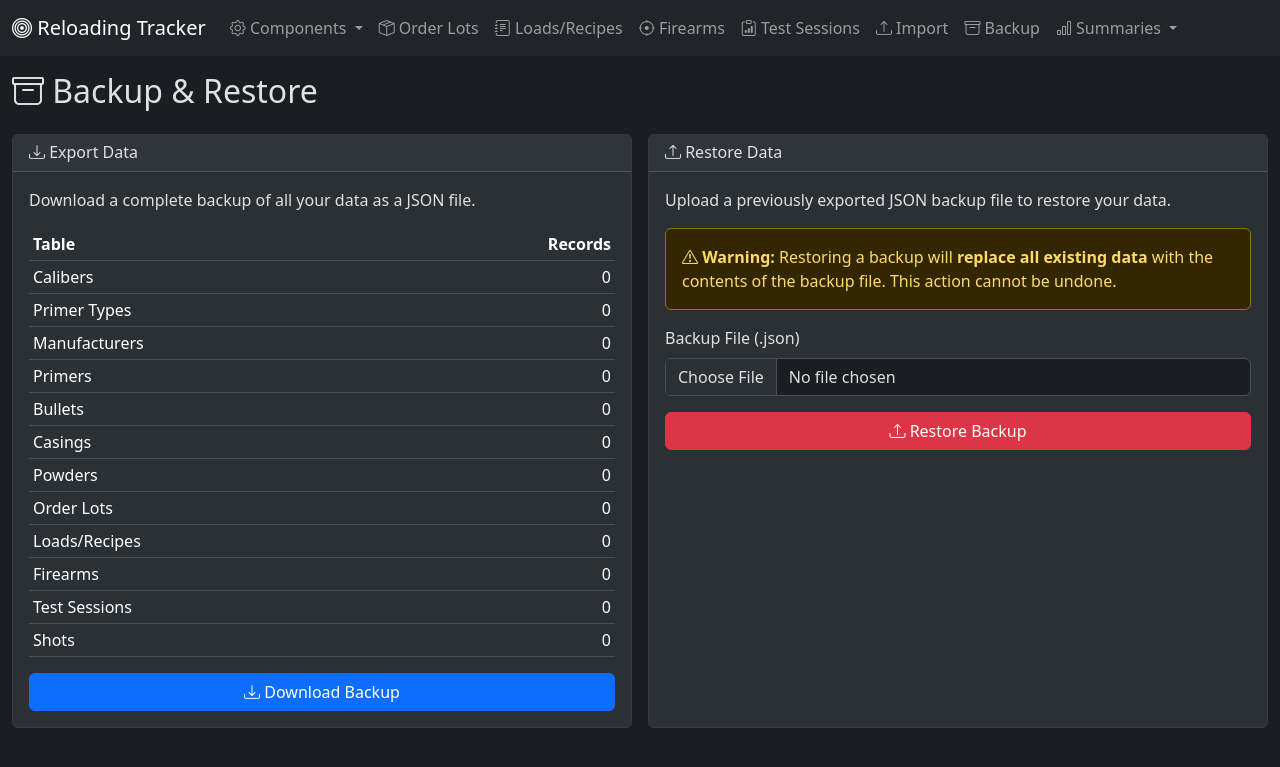
After one commit to clbiggs/reloading, a Flask app: page /backup/ in a window 1280 px wide. The commit adds this page. Shown: the top 767 px of the page. Run offline with Flask 3, Linux system fonts and the light colour scheme; parts of the project's set-up code (start-up, migrations or seed data) failed here and were passed over.

Commit message:
added export/import

```diff
--- a/src/app.py
+++ b/src/app.py
@@ -29,6 +29,7 @@ def create_app():
         test_sessions,
         upload,
         summaries,
+        backup,
     )
 
     app.register_blueprint(calibers.bp)
@@ -44,6 +45,7 @@ def create_app():
     app.register_blueprint(test_sessions.bp)
     app.register_blueprint(upload.bp)
     app.register_blueprint(summaries.bp)
+    app.register_blueprint(backup.bp)
 
     @app.route("/")
     def index():
--- /dev/null
+++ b/src/routes/backup.py
@@ -0,0 +1,149 @@
+"""Routes for exporting and importing all application data."""
+
+import json
+from datetime import datetime, timezone
+from flask import Blueprint, render_template, request, redirect, url_for, flash, Response
+from models import (
+    db,
+    Caliber,
+    PrimerType,
+    Manufacturer,
+    Primer,
+    Bullet,
+    Casing,
+    Powder,
+    OrderLot,
+    Load,
+    Firearm,
+    TestSession,
+    Shot,
+)
+
+bp = Blueprint("backup", __name__, url_prefix="/backup")
+
+# Models in dependency order for export/import
+MODELS_IN_ORDER = [
+    ("calibers", Caliber),
+    ("primer_types", PrimerType),
+    ("manufacturers", Manufacturer),
+    ("primers", Primer),
+    ("bullets", Bullet),
+    ("casings", Casing),
+    ("powders", Powder),
+    ("order_lots", OrderLot),
+    ("loads", Load),
+    ("firearms", Firearm),
+    ("test_sessions", TestSession),
+    ("shots", Shot),
+]
+
+
+def _serialize_value(value):
+    """Convert a value to a JSON-serializable type."""
+    if isinstance(value, datetime):
+        return value.isoformat()
+    return value
+
+
+def _model_to_dict(instance):
+    """Convert a SQLAlchemy model instance to a dict of column values."""
+    return {
+        col.name: _serialize_value(getattr(instance, col.name))
+        for col in instance.__table__.columns
+    }
+
+
+def _parse_datetime(value):
+    """Parse an ISO format datetime string back to a datetime object."""
+    if value is None:
+        return None
+    try:
+        return datetime.fromisoformat(value)
+    except (ValueError, TypeError):
+        return value
+
+
+@bp.route("/")
+def index():
+    """Show the backup/restore page."""
+    counts = {}
+    for key, model in MODELS_IN_ORDER:
+        counts[key] = model.query.count()
+    return render_template("backup/index.html", counts=counts)
+
+
+@bp.route("/export")
+def export():
+    """Export all data as a JSON file download."""
+    data = {"_meta": {
+        "app": "reloading-tracker",
+        "version": "1.0",
+        "exported_at": datetime.now(timezone.utc).isoformat(),
+    }}
+
+    for key, model in MODELS_IN_ORDER:
+        data[key] = [_model_to_dict(row) for row in model.query.all()]
+
+    timestamp = datetime.now(timezone.utc).strftime("%Y%m%d_%H%M%S")
+    filename = f"reloading_backup_{timestamp}.json"
+
+    return Response(
+        json.dumps(data, indent=2),
+        mimetype="application/json",
+        headers={"Content-Disposition": f"attachment; filename={filename}"},
+    )
+
+
+@bp.route("/import", methods=["POST"])
+def import_data():
+    """Import data from a JSON backup file, replacing all existing data."""
+    if "file" not in request.files:
+        flash("No file selected.", "danger")
+        return redirect(url_for("backup.index"))
+
+    file = request.files["file"]
+    if not file.filename:
+        flash("No file selected.", "danger")
+        return redirect(url_for("backup.index"))
+
+    if not file.filename.endswith(".json"):
+        flash("File must be a .json file.", "danger")
+        return redirect(url_for("backup.index"))
+
+    try:
+        data = json.loads(file.read().decode("utf-8"))
+    except (json.JSONDecodeError, UnicodeDecodeError) as e:
+        flash(f"Invalid JSON file: {e}", "danger")
+        return redirect(url_for("backup.index"))
+
+    # Validate the file has the expected meta key
+    if "_meta" not in data or data["_meta"].get("app") != "reloading-tracker":
+        flash("This does not appear to be a valid Reloading Tracker backup file.", "danger")
+        return redirect(url_for("backup.index"))
+
+    try:
+        # Delete all existing data in reverse dependency order
+        for key, model in reversed(MODELS_IN_ORDER):
+            model.query.delete()
+        db.session.flush()
+
+        # Import data in dependency order
+        total_imported = 0
+        for key, model in MODELS_IN_ORDER:
+            rows = data.get(key, [])
+            for row_data in rows:
+                # Parse datetime columns
+                for col in model.__table__.columns:
+                    if col.name in row_data and isinstance(col.type, db.DateTime):
+                        row_data[col.name] = _parse_datetime(row_data[col.name])
+                instance = model(**row_data)
+                db.session.add(instance)
+            total_imported += len(rows)
+
+        db.session.commit()
+        flash(f"Backup restored successfully. {total_imported} records imported.", "success")
+    except Exception as e:
+        db.session.rollback()
+        flash(f"Import failed: {e}", "danger")
+
+    return redirect(url_for("backup.index"))
--- /dev/null
+++ b/src/templates/backup/index.html
@@ -0,0 +1,80 @@
+{% extends "base.html" %}
+{% block title %}Backup & Restore - Reloading Tracker{% endblock %}
+{% block content %}
+<h2><i class="bi bi-archive"></i> Backup & Restore</h2>
+
+<div class="row g-3 mt-2">
+    <div class="col-md-6">
+        <div class="card h-100">
+            <div class="card-header"><h6 class="mb-0"><i class="bi bi-download"></i> Export Data</h6></div>
+            <div class="card-body">
+                <p>Download a complete backup of all your data as a JSON file.</p>
+                <table class="table table-sm mb-3">
+                    <thead>
+                        <tr><th>Table</th><th class="text-end">Records</th></tr>
+                    </thead>
+                    <tbody>
+                        <tr><td>Calibers</td><td class="text-end">{{ counts.calibers }}</td></tr>
+                        <tr><td>Primer Types</td><td class="text-end">{{ counts.primer_types }}</td></tr>
+                        <tr><td>Manufacturers</td><td class="text-end">{{ counts.manufacturers }}</td></tr>
+                        <tr><td>Primers</td><td class="text-end">{{ counts.primers }}</td></tr>
+                        <tr><td>Bullets</td><td class="text-end">{{ counts.bullets }}</td></tr>
+                        <tr><td>Casings</td><td class="text-end">{{ counts.casings }}</td></tr>
+                        <tr><td>Powders</td><td class="text-end">{{ counts.powders }}</td></tr>
+                        <tr><td>Order Lots</td><td class="text-end">{{ counts.order_lots }}</td></tr>
+                        <tr><td>Loads/Recipes</td><td class="text-end">{{ counts.loads }}</td></tr>
+                        <tr><td>Firearms</td><td class="text-end">{{ counts.firearms }}</td></tr>
+                        <tr><td>Test Sessions</td><td class="text-end">{{ counts.test_sessions }}</td></tr>
+                        <tr><td>Shots</td><td class="text-end">{{ counts.shots }}</td></tr>
+                    </tbody>
+                </table>
+                <a href="{{ url_for('backup.export') }}" class="btn btn-primary w-100">
+                    <i class="bi bi-download"></i> Download Backup
+                </a>
+            </div>
+        </div>
+    </div>
+    <div class="col-md-6">
+        <div class="card h-100">
+            <div class="card-header"><h6 class="mb-0"><i class="bi bi-upload"></i> Restore Data</h6></div>
+            <div class="card-body">
+                <p>Upload a previously exported JSON backup file to restore your data.</p>
+                <div class="alert alert-warning mb-3">
+                    <i class="bi bi-exclamation-triangle"></i>
+                    <strong>Warning:</strong> Restoring a backup will <strong>replace all existing data</strong> with the contents of the backup file. This action cannot be undone.
+                </div>
+                <form method="POST" action="{{ url_for('backup.import_data') }}" enctype="multipart/form-data" id="importForm">
+                    <div class="mb-3">
+                        <label for="file" class="form-label">Backup File (.json)</label>
+                        <input type="file" class="form-control" id="file" name="file" accept=".json" required>
+                    </div>
+                    <button type="button" class="btn btn-danger w-100" data-bs-toggle="modal" data-bs-target="#confirmModal">
+                        <i class="bi bi-upload"></i> Restore Backup
+                    </button>
+                </form>
+            </div>
+        </div>
+    </div>
+</div>
+
+<!-- Confirmation Modal -->
+<div class="modal fade" id="confirmModal" tabindex="-1" aria-labelledby="confirmModalLabel" aria-hidden="true">
+    <div class="modal-dialog">
+        <div class="modal-content">
+            <div class="modal-header">
+                <h5 class="modal-title" id="confirmModalLabel">Confirm Restore</h5>
+                <button type="button" class="btn-close" data-bs-dismiss="modal" aria-label="Close"></button>
+            </div>
+            <div class="modal-body">
+                <p>Are you sure you want to restore from a backup? This will <strong>permanently delete all existing data</strong> and replace it with the backup contents.</p>
+            </div>
+            <div class="modal-footer">
+                <button type="button" class="btn btn-secondary" data-bs-dismiss="modal">Cancel</button>
+                <button type="button" class="btn btn-danger" onclick="document.getElementById('importForm').submit();">
+                    <i class="bi bi-exclamation-triangle"></i> Yes, Restore
+                </button>
+            </div>
+        </div>
+    </div>
+</div>
+{% endblock %}
--- a/src/templates/base.html
+++ b/src/templates/base.html
@@ -77,6 +77,9 @@
                         <li class="nav-item">
                             <a class="nav-link" href="/upload"><i class="bi bi-upload"></i> Import</a>
                         </li>
+                        <li class="nav-item">
+                            <a class="nav-link" href="/backup"><i class="bi bi-archive"></i> Backup</a>
+                        </li>
                         <li class="nav-item dropdown">
                             <a class="nav-link dropdown-toggle" href="#" role="button" data-bs-toggle="dropdown">
                                 <i class="bi bi-bar-chart"></i> Summaries
```
